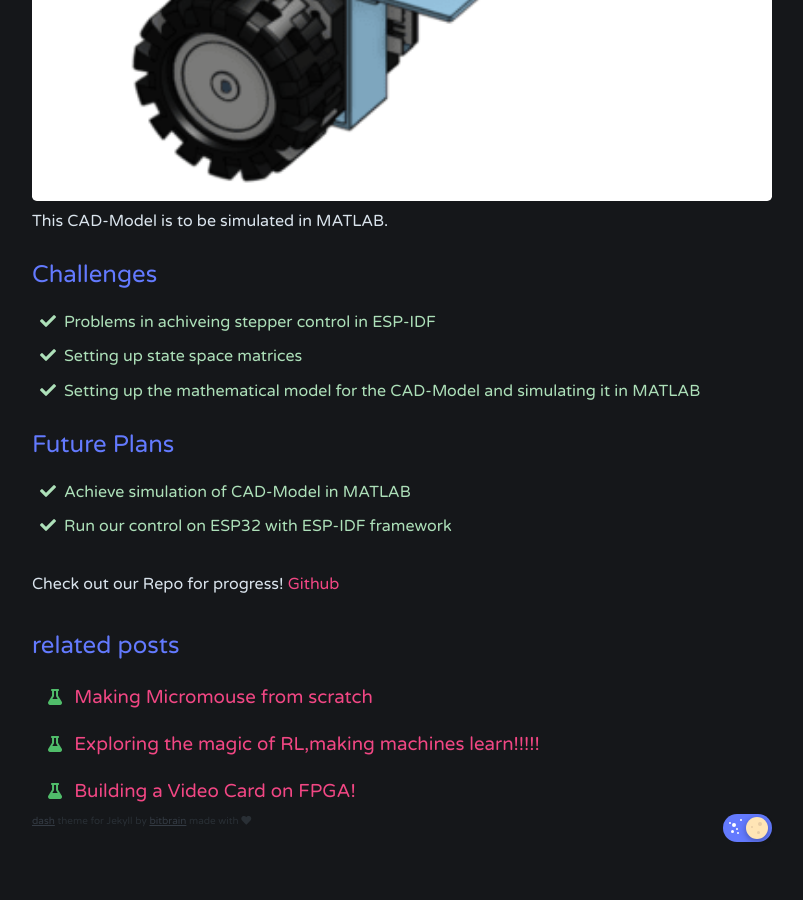
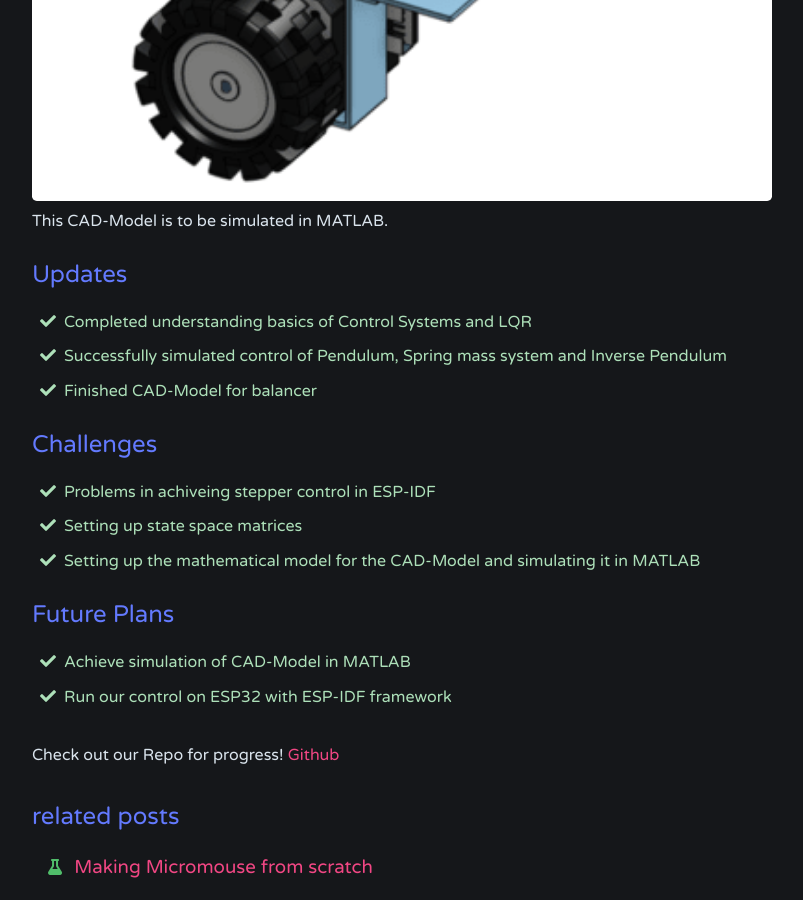
Before and after one commit to SRA-VJTI/blog, a Jekyll site: the page built from _posts/2024-07-27-LQR-Balancer.md, in a window 1280 px wide and 900 px high, scrolled down 5808 px. Shown: the whole window, without its empty margins (238-1041 px from the left). Built offline with Jekyll 4.4.1, drawn with Linux system fonts in a browser that asks for light colours; formulas are drawn with MathJax 3; before the commit the page ends 6682 px from its top, so only the background shows below that.

```diff
--- a/_posts/2024-07-27-LQR-Balancer.md
+++ b/_posts/2024-07-27-LQR-Balancer.md
@@ -136,6 +136,11 @@ Using ESP32-WROOM we plan to launch our model to control it.
 This CAD-Model is to be simulated in MATLAB.
 
 
+## Updates
+- Completed understanding basics of Control Systems and LQR
+- Successfully simulated control of Pendulum, Spring mass system and Inverse Pendulum
+- Finished CAD-Model for balancer
+
 ## Challenges
 - Problems in achiveing stepper control in ESP-IDF
 - Setting up state space matrices
```
